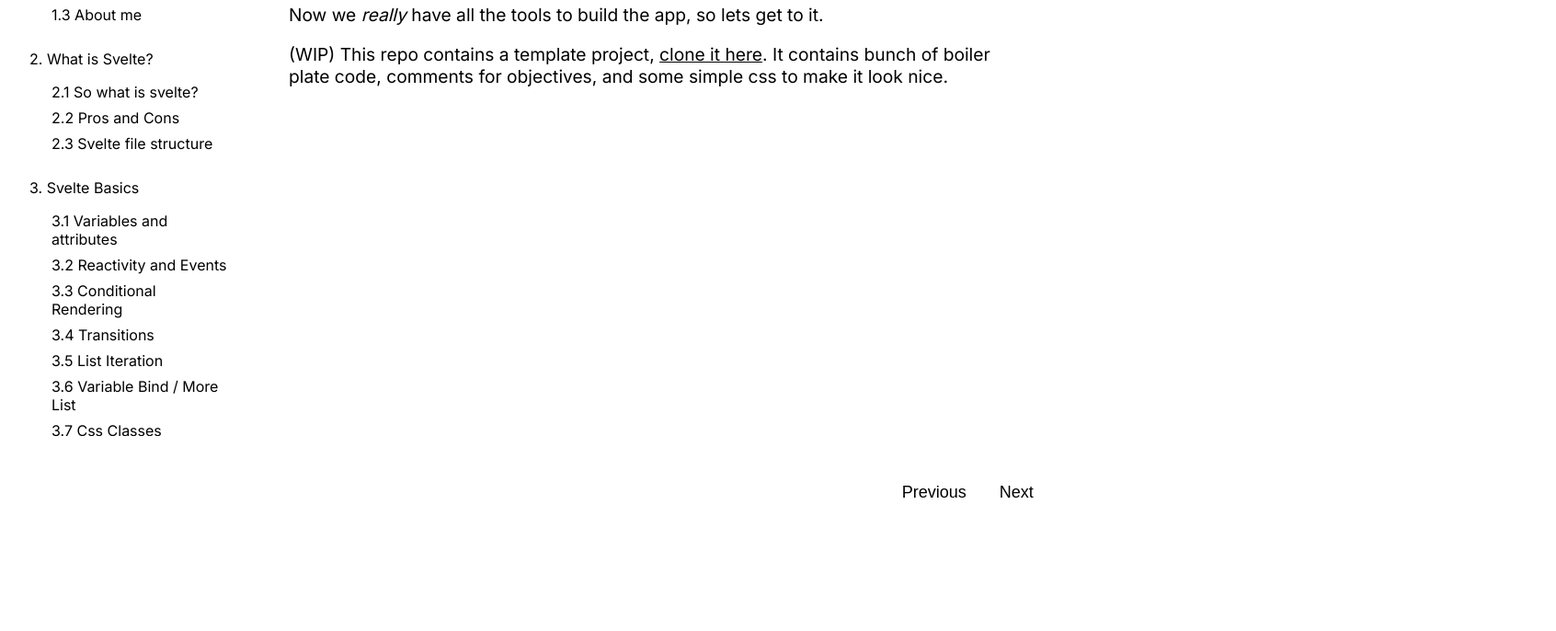
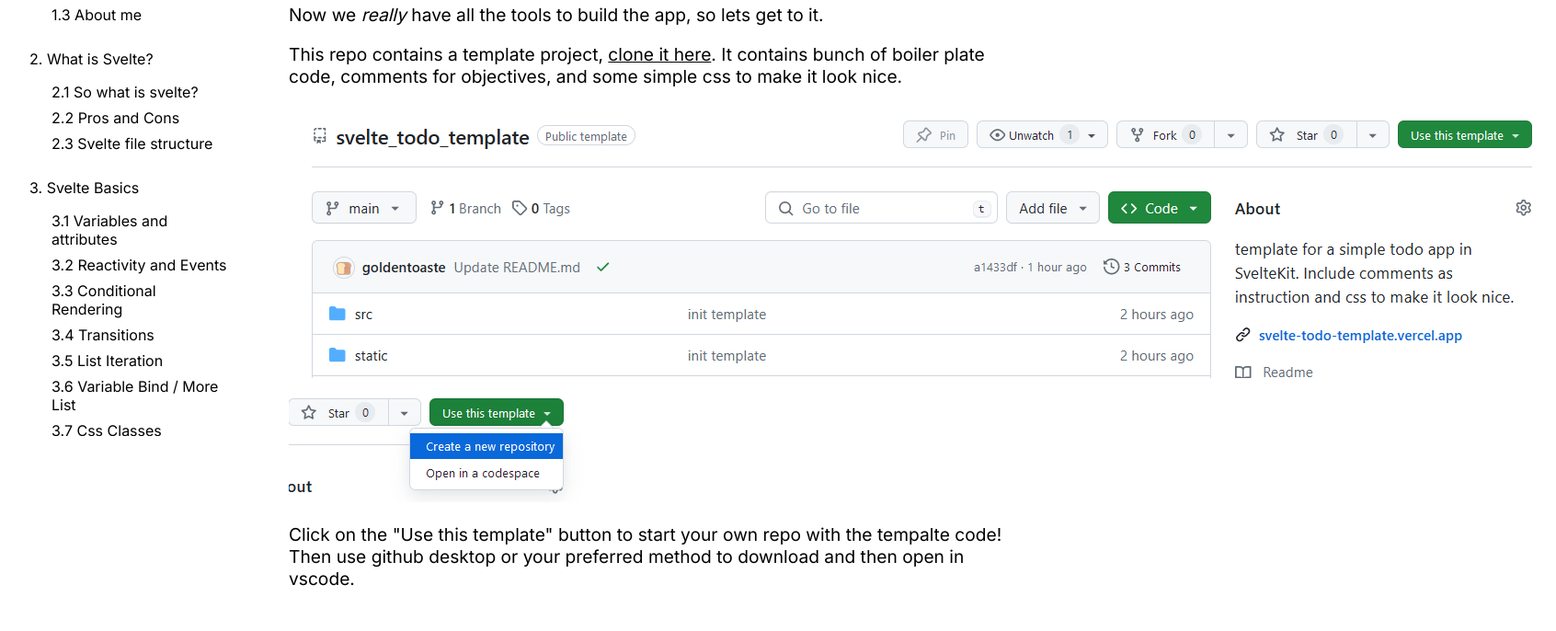
Before and after one commit to goldentoaste/svelte101, a SvelteKit app in the folder main_page/: page /presentation/build_todo/todo in a window 1280 px wide. Shown: the part 214-900 px from the top of the page at 92% size, 1692 px wide, since content can reach past the window. Before the commit the page ends 800 px from the top, so only its background shows below. Built offline with nearby package versions, Linux system fonts and the light colour scheme.

Commit message:
git images

```diff
--- a/main_page/src/routes/presentation/build_todo/todo/+page.svelte
+++ b/main_page/src/routes/presentation/build_todo/todo/+page.svelte
@@ -8,9 +8,14 @@
 </p>
 
 <p>
-    (WIP) This repo contains a template project, <a target="_blank" href="https://github.com/goldentoaste/svelte_todo_template"> clone it here</a>. It contains bunch of
+    This repo contains a template project, <a target="_blank" href="https://github.com/goldentoaste/svelte_todo_template"> clone it here</a>. It contains bunch of
     boiler plate code, comments for objectives, and some simple css to make it look nice.
 </p>
+
+<img src="/git_template.png" alt="">
+<img src="/git_template2.png" alt="">
+
+<p>Click on the "Use this template" button to start your own repo with the tempalte code! Then use github desktop or your preferred method to download and then open in vscode.</p>
 
 <style>
     /* CSS */
```
Also changed, not shown: main_page/static/git_template.png (added), main_page/static/git_template2.png (added).
